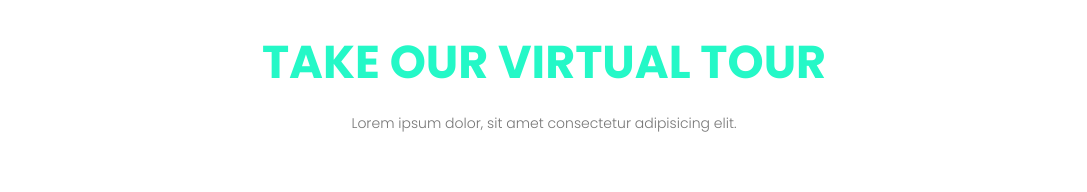
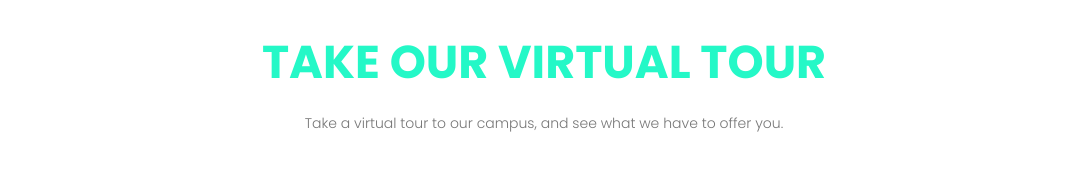
Before and after one commit to UzairHussain193/Xplore-Skills-Project-Website, a plain HTML site: page index.html in a window 1280 px wide. Shown: the part 1772-1964 px from the top of the page, without its empty margins (96-1183 px from the left). Drawn offline with Linux system fonts and the light colour scheme.

Commit message:
update tours in index.html

```diff
--- a/index.html
+++ b/index.html
@@ -75,7 +75,7 @@
             <div class="Clear"></div>
         </div>
         <h1>TAKE OUR VIRTUAL TOUR</h1>
-        <p>Lorem ipsum dolor, sit amet consectetur adipisicing elit.</p>
+        <p>Take a virtual tour to our campus, and see what we have to offer you.</p>
 
         <div class="row">
             <div class="campus-col">
```
